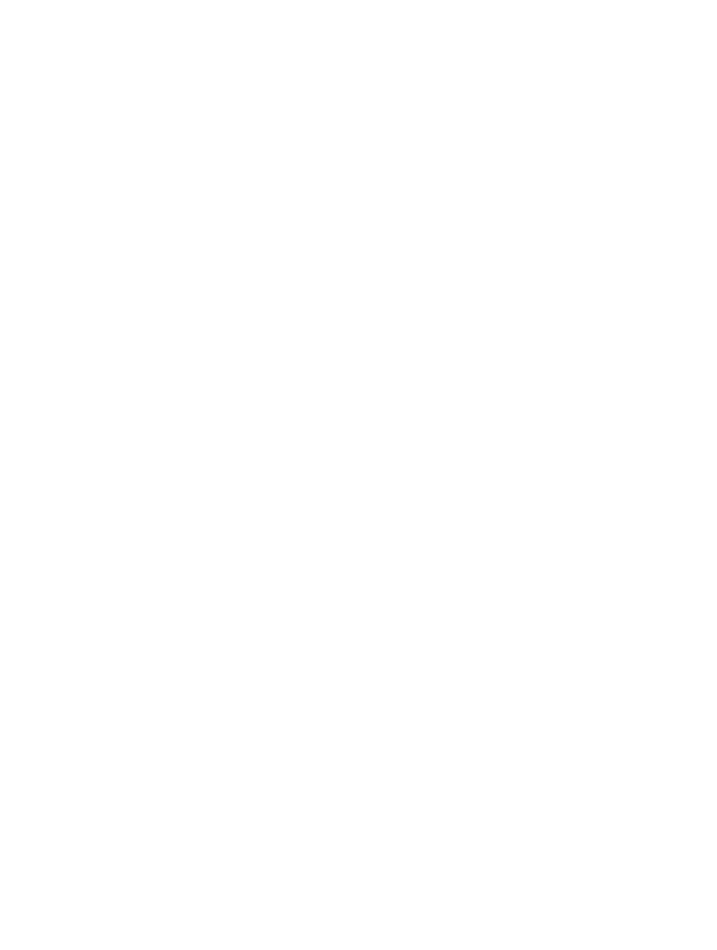
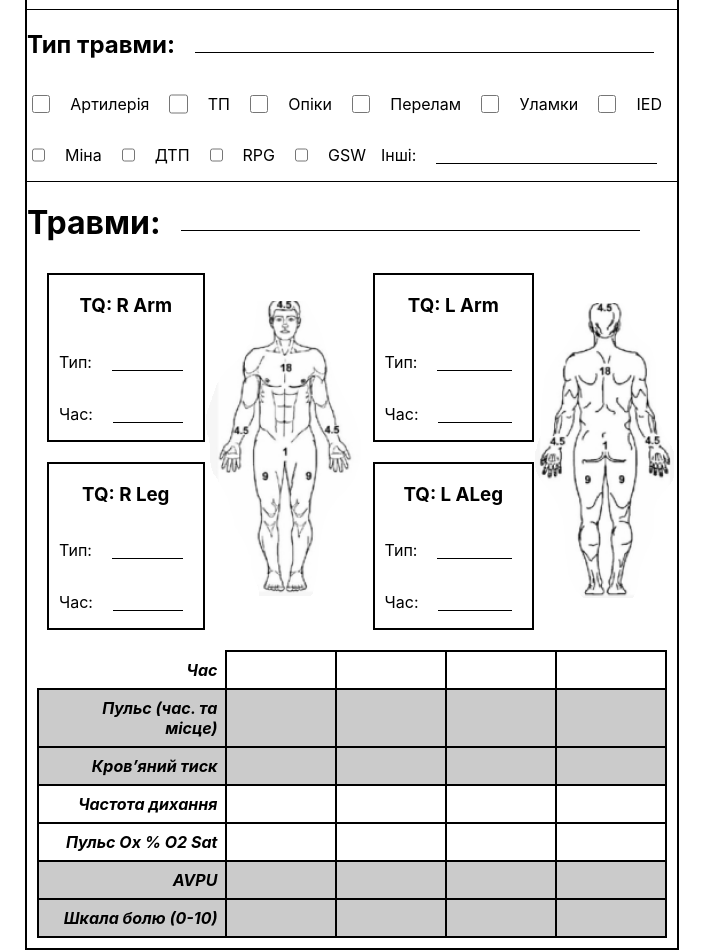
Before and after one commit to KatsuboDmytro/medical-system, a React (Create React App) app: page /patientcard in a window 1280 px wide. Shown: the part 460-1410 px from the top of the page, without its empty margins (0-717 px from the left). Before the commit the page ends 800 px from the top, so only its background shows below. Built offline with nearby package versions, Linux system fonts and the light colour scheme.

Commit message:
signSympthoms table

```diff
--- a/public/index.html
+++ b/public/index.html
@@ -5,39 +5,14 @@
     <link rel="icon" href="%PUBLIC_URL%/favicon.ico" />
     <meta name="viewport" content="width=device-width, initial-scale=1" />
     <meta name="theme-color" content="#000000" />
-    <meta
-      name="description"
-      content="Web site created using create-react-app"
+    <meta name="description" content="Web site created using create-react-app"
     />
     <link rel="apple-touch-icon" href="%PUBLIC_URL%/logo192.png" />
-    <!--
-      manifest.json provides metadata used when your web app is installed on a
-      user's mobile device or desktop. See https://developers.google.com/web/fundamentals/web-app-manifest/
-    -->
     <link rel="manifest" href="%PUBLIC_URL%/manifest.json" />
-    <!--
-      Notice the use of %PUBLIC_URL% in the tags above.
-      It will be replaced with the URL of the `public` folder during the build.
-      Only files inside the `public` folder can be referenced from the HTML.
 
-      Unlike "/favicon.ico" or "favicon.ico", "%PUBLIC_URL%/favicon.ico" will
-      work correctly both with client-side routing and a non-root public URL.
-      Learn how to configure a non-root public URL by running `npm run build`.
-    -->
     <title>React App</title>
   </head>
   <body>
-    <noscript>You need to enable JavaScript to run this app.</noscript>
     <div id="root"></div>
-    <!--
-      This HTML file is a template.
-      If you open it directly in the browser, you will see an empty page.
-
-      You can add webfonts, meta tags, or analytics to this file.
-      The build step will place the bundled scripts into the <body> tag.
-
-      To begin the development, run `npm start` or `yarn start`.
-      To create a production bundle, use `npm run build` or `yarn build`.
-    -->
   </body>
 </html>
--- a/src/App.js
+++ b/src/App.js
@@ -1,5 +1,5 @@
 import React from "react";
-import Router from "./router/Router";
+import Router from "./Router/Router";
 
 function App() {
   return (
--- a/src/Router/Router.js
+++ b/src/Router/Router.js
@@ -2,14 +2,18 @@ import React from "react";
 import { BrowserRouter, Navigate, Route, Routes } from "react-router-dom";
 import { Home } from "../Screens/Home";
 import endpoints from "./endpoints";
+import PatientCard from "../component/patient_card/PatientCard"
 
 const Router = () => {
+  return (
   <BrowserRouter>
     <Routes>
       <Route path={endpoints.main} element={<Home />} />
+      <Route path={endpoints.patientcard} element={<PatientCard />} />
       <Route path="*" element={<Navigate to={endpoints.main} />} />
     </Routes>
-  </BrowserRouter>;
+  </BrowserRouter>
+  )
 };
 
 export default Router;
--- a/src/Router/endpoints.js
+++ b/src/Router/endpoints.js
@@ -1,6 +1,7 @@
 const endpoints = {
   login: '/login',
   main: '/',
+  patientcard: '/patientcard',
 };
 
 export default endpoints;
--- a/src/component/patient card/PatientCard.css
+++ b/src/component/patient_card/PatientCard.css
@@ -21,7 +21,7 @@
 }
 
 .patient-card-wrapper{
-    border: 1px solid #000;
+    border: 2px solid #000;
     width:650px;
     margin: 0 25px;
 }
@@ -68,7 +68,32 @@ border-bottom: 1px solid #000;
     margin: 15px;
 }
 .patient-block{
-    border: 1px solid #000;
+    border: 2px solid #000;
     flex-direction: column;
     margin: 10px 0;
 }
+.patient-signSympthoms{
+    padding: 10px;
+}
+table {
+    width: 100%;
+    border-collapse: collapse;
+}
+table td {
+    border: 2px solid black;
+    padding: 8px;
+    text-align: center;
+    font-style: italic;
+    font-weight: 700;
+    font-size: 16px;
+}
+table tr td:first-child {
+    width: 30%;
+    text-align: right;
+}
+.empty-td{
+    border: none;
+}
+.colored{
+    background: #CBCBCB;
+}
--- a/src/component/patient card/PatientCard.jsx
+++ b/src/component/patient_card/PatientCard.jsx
@@ -1,3 +1,4 @@
+import React from 'react';
 
 import './PatientCard.css';
 import imgFront from './img/image 7.png';
@@ -38,7 +39,7 @@ const PatientCard = () => {
                            <p className='patient-initials-text'>Ч</p>
                            <input type='checkbox'/>
                            <p className='patient-initials-text'>Ж</p>
-                           <p className='patient-initials-text w-100'>Дата <span>(DD-MMM-YY)</span>:</p>
+                           <h2 className='patient-initials-text w-100'>Дата <span>(DD-MMMM-YY)</span>:</h2>
                            <input type="text"/>
                            <h2 className='patient-initials-text'>Час:</h2>
                            <input type="text"/>
@@ -152,18 +153,69 @@ const PatientCard = () => {
                                      </div>
                                  </div>
                              </div>
-
-                             <img src={imgBack} alt=""/>
-
+                             <img src={imgBack} alt="imgBack"/>
                           </div>
                        </div>
 
                      </div>
 
+                    <div className='patient-signSympthoms'>
+                    <table>
+                    <tbody>
+                        <tr>
+                            <td className='empty-td'>Час</td>
+                            <td>&nbsp;</td>
+                            <td>&nbsp;</td>
+                            <td>&nbsp;</td>
+                            <td>&nbsp;</td>
+                        </tr>
+                        <tr className='colored'>
+                            <td>Пульс (час. та місце)</td>
+                            <td>&nbsp;</td>
+                            <td>&nbsp;</td>
+                            <td>&nbsp;</td>
+                            <td>&nbsp;</td>
+                        </tr>
+                        <tr className='colored'>
+                            <td>Кров’яний тиск</td>
+                            <td>&nbsp;</td>
+                            <td>&nbsp;</td>
+                            <td>&nbsp;</td>
+                            <td>&nbsp;</td>
+                        </tr>
+                        <tr>
+                            <td>Частота дихання</td>
+                            <td>&nbsp;</td>
+                            <td>&nbsp;</td>
+                            <td>&nbsp;</td>
+                            <td>&nbsp;</td>
+                        </tr>
+                        <tr>
+                            <td>Пульс Ox % O2 Sat</td>
+                            <td>&nbsp;</td>
+                            <td>&nbsp;</td>
+                            <td>&nbsp;</td>
+                            <td>&nbsp;</td>
+                        </tr>
+                        <tr className='colored'>
+                            <td>AVPU</td>
+                            <td>&nbsp;</td>
+                            <td>&nbsp;</td>
+                            <td>&nbsp;</td>
+                            <td>&nbsp;</td>
+                        </tr>
+                        <tr className='colored'>
+                            <td>Шкала болю (0-10)</td>
+                            <td>&nbsp;</td>
+                            <td>&nbsp;</td>
+                            <td>&nbsp;</td>
+                            <td>&nbsp;</td>
+                        </tr>
+                    </tbody>
+                    </table>
+                    </div>
                </div>
-
         </div>
     )
 }
-
 export default PatientCard;
--- a/src/index.js
+++ b/src/index.js
@@ -1,14 +1,11 @@
 import './index.css';
 import React from 'react';
 import ReactDOM from 'react-dom/client';
-import { BrowserRouter } from "react-router-dom";
 import App from './App';
 
 const root = ReactDOM.createRoot(document.getElementById('root'));
 root.render(
   <React.StrictMode>
-    <BrowserRouter>
-      <App />
-    </BrowserRouter>
+    <App />
   </React.StrictMode>
 );
```
Also changed, not shown: .eslintrc.json, src/component/patient_card/img/image 7.png (renamed from src/component/patient card/img/image 7.png), src/component/patient_card/img/image 8.png (renamed from src/component/patient card/img/image 8.png).
